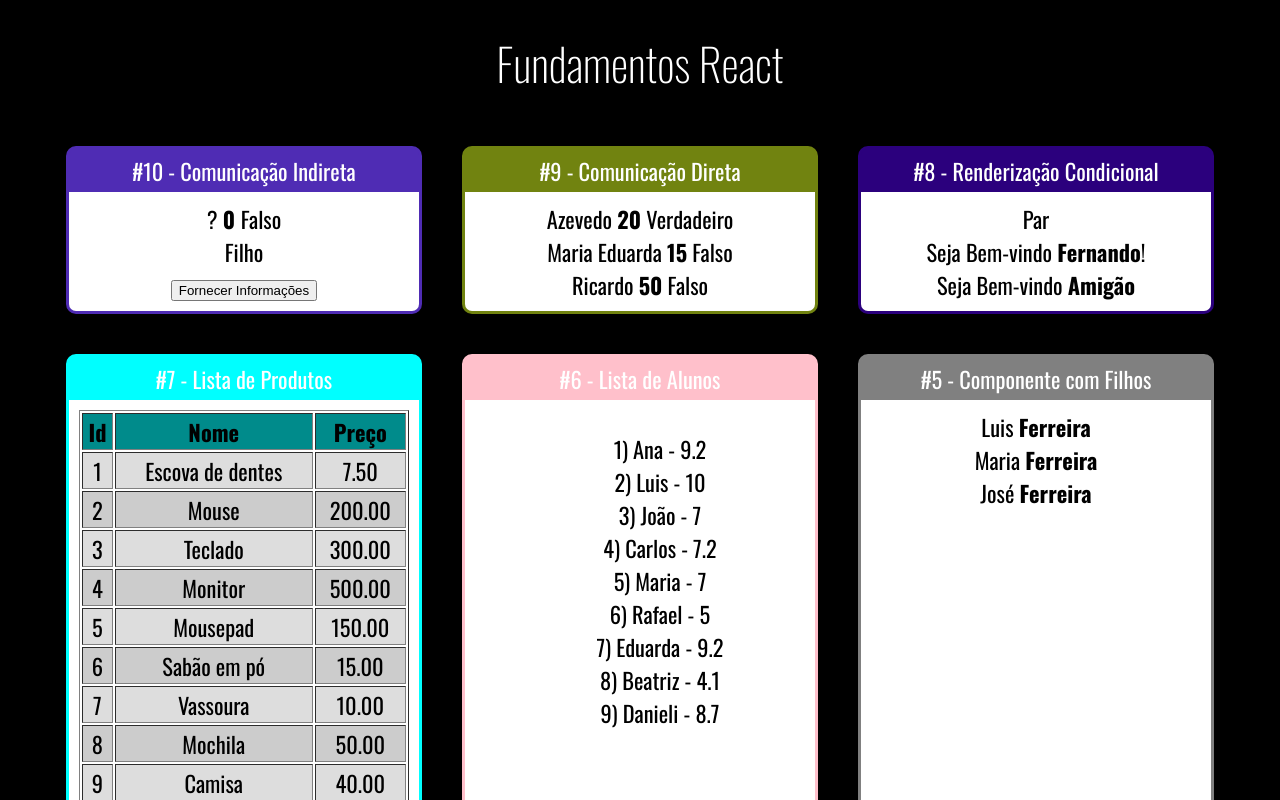
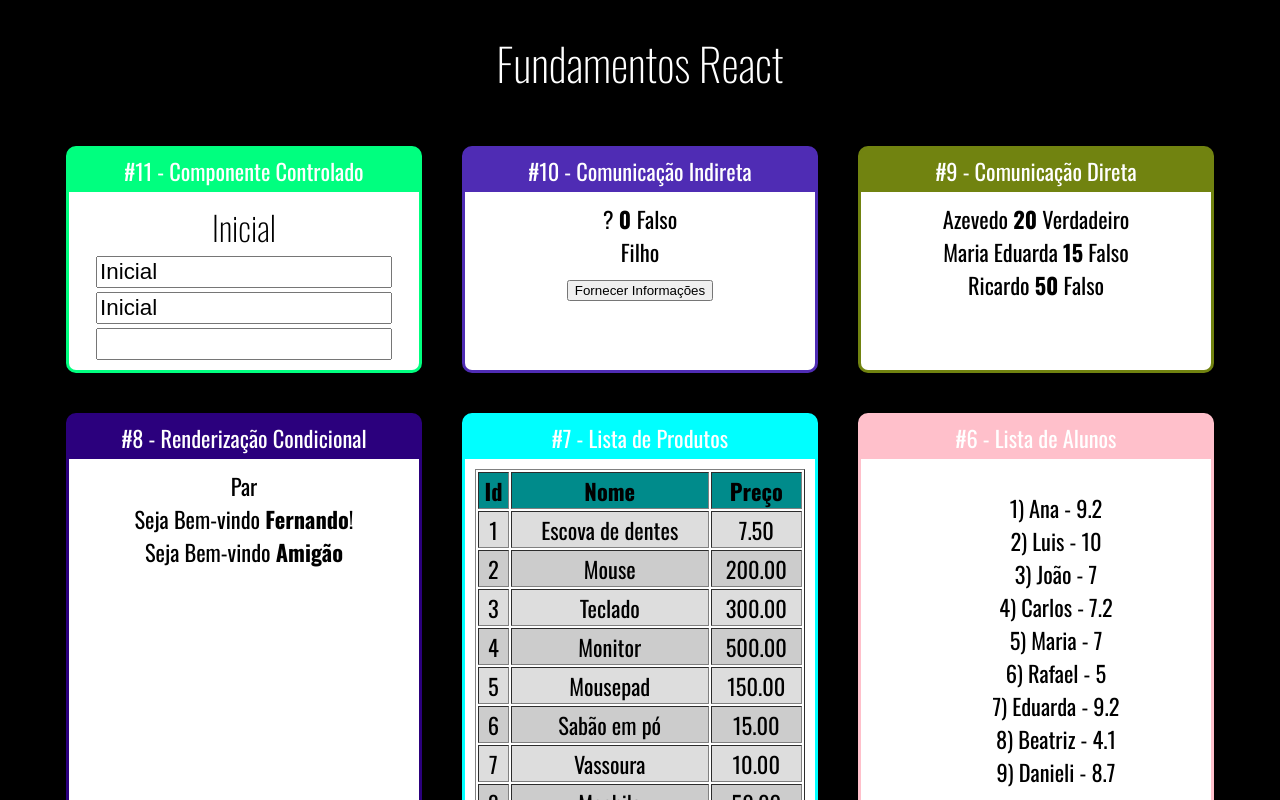
Before and after one commit to CoderEduardo/React, a React (Create React App) app in the folder fundamentos-react/: page / in a window 1280 px wide. Shown: the top 800 px of the page. Built offline with nearby package versions, Linux system fonts and the light colour scheme.

Commit message:
Criando um componente controlado

```diff
--- a/fundamentos-react/src/App.jsx
+++ b/fundamentos-react/src/App.jsx
@@ -14,12 +14,17 @@
 import UsuarioInfo from "./components/condicional/UsuarioInfo";
 import DiretaPai from "./components/comunicacao/DiretaPai";
 import IndiretaPai from "./components/comunicacao/IndiretaPai";
+import Input from "./components/formulario/Input";
 
 export default _ =>
     <div className="App">
         <h1>Fundamentos React</h1>
 
         <div className="Cards">
+
+        <Card titulo="#11 - Componente Controlado" color="#00ff7f">
+                <Input/>
+            </Card>
 
             <Card titulo="#10 - Comunicação Indireta" color="#4f2cb4">
                 <IndiretaPai/>
--- /dev/null
+++ b/fundamentos-react/src/components/formulario/Input.css
@@ -0,0 +1,3 @@
+.Input input{
+    font-size: 1.4rem;
+}
--- /dev/null
+++ b/fundamentos-react/src/components/formulario/Input.jsx
@@ -0,0 +1,20 @@
+import React, {useState} from "react";
+import './Input.css'
+
+export default props => {
+
+    const [valor, setValor] = useState("Inicial")
+
+    function quandoMudar(e){
+        setValor(e.target.value)
+    }
+
+    return(
+        <div className="Input">
+            <h2>{valor}</h2>
+            <input type="text" value={valor} onChange={quandoMudar} />
+            <input type="text" value={valor} readOnly />
+            <input value={undefined} />
+        </div>
+    )
+}
```
